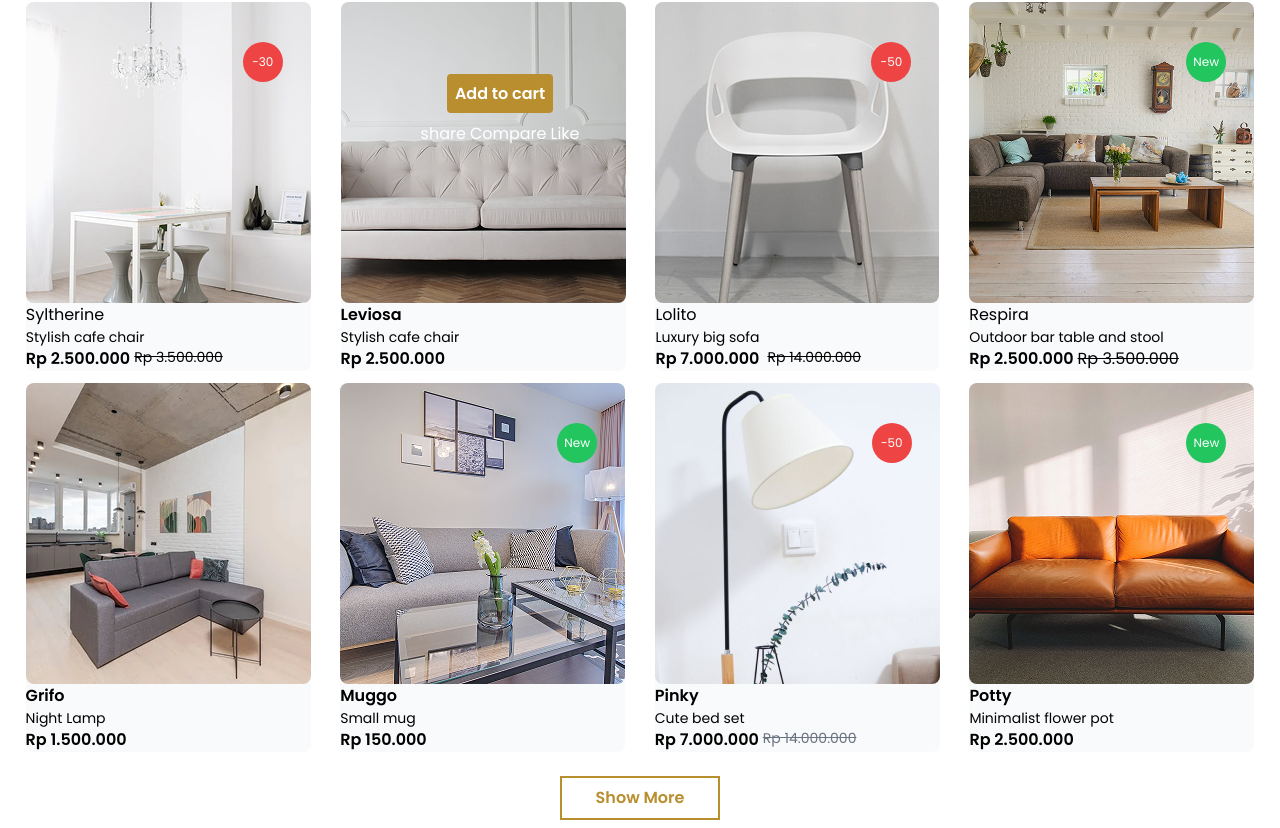
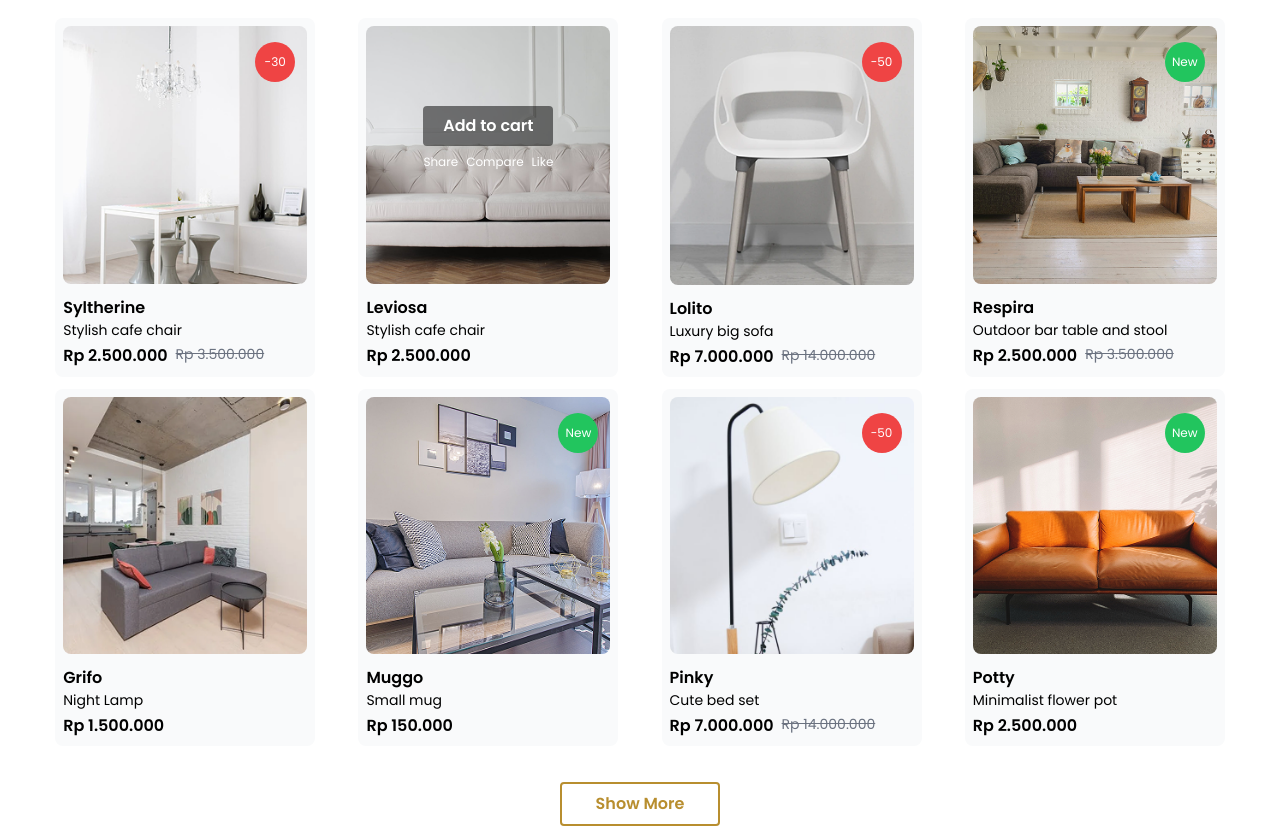
Before and after one commit to Govamarket/Furniture-Show-room, a React (Create React App) app: page / in a window 1280 px wide. Shown: the part 1395-2223 px from the top of the page. Built offline with nearby package versions, Linux system fonts and the light colour scheme.

Commit message:
initial commit

```diff
--- a/src/Components/Products/OurProduct.js
+++ b/src/Components/Products/OurProduct.js
@@ -1,6 +1,6 @@
 import React from "react";
-import { useLocation } from "react-router-dom";
-import { Link } from "react-router-dom";
+import { useLocation, Link } from "react-router-dom";
+
 import tableBar from "./../../Asset/solfd.png";
 import sofaBar from "./../../Asset/sodp.png";
 import washBase from "./../../Asset/wasd.png";
@@ -10,245 +10,159 @@ import latternLap from "./../../Asset/lap.png";
 import brownSofa from "./../../Asset/sof.png";
 import roomSofa from "./../../Asset/solf.png";
 
+const products = [
+  {
+    img: tableBar,
+    name: "Syltherine",
+    desc: "Stylish cafe chair",
+    price: "Rp 2.500.000",
+    oldPrice: "Rp 3.500.000",
+    tag: "-30",
+    tagColor: "bg-red-500",
+  },
+  {
+    img: sofaBar,
+    name: "Leviosa",
+    desc: "Stylish cafe chair",
+    price: "Rp 2.500.000",
+    special: true,
+  },
+  {
+    img: washBase,
+    name: "Lolito",
+    desc: "Luxury big sofa",
+    price: "Rp 7.000.000",
+    oldPrice: "Rp 14.000.000",
+    tag: "-50",
+    tagColor: "bg-red-500",
+  },
+  {
+    img: roomSofa,
+    name: "Respira",
+    desc: "Outdoor bar table and stool",
+    price: "Rp 2.500.000",
+    oldPrice: "Rp 3.500.000",
+    tag: "New",
+    tagColor: "bg-green-500",
+  },
+  {
+    img: bigSofa,
+    name: "Grifo",
+    desc: "Night Lamp",
+    price: "Rp 1.500.000",
+  },
+  {
+    img: palorSofa,
+    name: "Muggo",
+    desc: "Small mug",
+    price: "Rp 150.000",
+    tag: "New",
+    tagColor: "bg-green-500",
+  },
+  {
+    img: latternLap,
+    name: "Pinky",
+    desc: "Cute bed set",
+    price: "Rp 7.000.000",
+    oldPrice: "Rp 14.000.000",
+    tag: "-50",
+    tagColor: "bg-red-500",
+  },
+  {
+    img: brownSofa,
+    name: "Potty",
+    desc: "Minimalist flower pot",
+    price: "Rp 2.500.000",
+    tag: "New",
+    tagColor: "bg-green-500",
+  },
+];
+
 const OurProduct = () => {
   const location = useLocation();
+  const isHome = location.pathname === "/";
+  const isProductDetails = location.pathname === "/product-details";
+  const isShop = location.pathname === "/shop";
 
-  // console.log(location, "========LOCATION=======-");
   return (
     <div>
-      <section className="our-product ">
-        {location.pathname !== "/" ? (
-          ""
-        ) : (
+      <section className="our-product">
+        {/* Section Titles */}
+        {isHome && (
           <div className="text-center mt-5 font-extrabold text-2xl p-5">
             <span>Our Product</span>
           </div>
         )}
 
-        {location.pathname !== "/product-details" ? (
-          ""
-        ) : (
-          <section className="Product text-center font-extrabold items-center pt-10 p-10 text-2xl">
-            <span>
+        {isProductDetails && (
+          <section className="Product text-center font-extrabold pt-10 p-10 text-2xl">
             <h1>Related Products</h1>
-            </span>
           </section>
         )}
 
-        <section className="flex justify-evenly gap-x-1 gap-y-3 md: flex-wrap">
-          <div className="relative bg-gray-50 rounded-lg">
-            <img src={tableBar} className="rounded-lg" />
-            <span className="absolute right-7 top-10 bg-red-500 p-2 rounded-full text-white flex items-center justify-center w-10 h-10 text-xs">
-              <p>-30</p>
+        {/* Product List */}
+        <section className="flex justify-evenly flex-wrap gap-x-1 gap-y-3 p-4">
+          {products.map((product, idx) => (
+            <div
+              key={idx}
+              className={`relative bg-gray-50 rounded-lg p-2 w-[260px]`}
+            >
+              <div className="relative">
+                <img
+                  src={product.img}
+                  alt={product.name}
+                  className="rounded-lg"
+                />
+
+                {product.tag && (
+                  <span
+                    className={`absolute right-3 top-4 ${product.tagColor} text-white rounded-full flex items-center justify-center w-10 h-10 text-xs`}
+                  >
+                    {product.tag}
                   </span>
-            <span>
-              <p>Syltherine</p>
-            </span>
+                )}
 
-            <span className="text-sm">
-              <p>Stylish cafe chair</p>
-            </span>
-            <div className="flex gap-1">
-              <span>
-                <button className="font-bold">
-                  <p>Rp 2.500.000</p>
-                </button>
-              </span>
-              <span className="text-sm line-through">
-                {" "}
-                <p>Rp 3.500.000</p>
-              </span>
+                {product.special && (
+                  <div className="absolute top-20 left-1/2 transform -translate-x-1/2 text-center">
+                    <div className="bg-black bg-opacity-50 p-2 rounded text-white font-bold mb-2">
+                      <button>Add to cart</button>
+                    </div>
+                    <div className="flex justify-center gap-2 text-white text-xs">
+                      <p>Share</p>
+                      <p>Compare</p>
+                      <p>Like</p>
                     </div>
                   </div>
-
-          <div className="add-cart relative  bg-gray-50 rounded-lg">
-            <img src={sofaBar} className="rounded-lg" />
-            <div className="absolute top-20 text-center mx-20">
-              <span className="add p-2 text-white font-bold rounded">
-                <button>Add to cart</button>
-              </span>
-              <span className="flex mt-4 text-white font-serif gap-1">
-                <p>share</p>
-                <p>Compare</p>
-                <p>Like</p>
-              </span>
-            </div>
-            <span className="text-black font-bold">
-              <p>Leviosa</p>
-            </span>
-            <span className="text-black text-sm">
-              <p>Stylish cafe chair</p>
-            </span>
-            <span className="font-bold">
-              <button>
-                {" "}
-                <p>Rp 2.500.000</p>
-              </button>
-            </span>
+                )}
               </div>
 
-          <div className=" bg-gray-50 rounded-lg">
-            <div className="relative">
-              <img src={washBase} className="rounded-lg" />
-              <span className="absolute right-7 top-10 bg-red-500 p-2 rounded-full text-white flex items-center justify-center w-10 h-10 text-xs">
-                <p>-50</p>
-              </span>
-            </div>
-
-            <button>
-              <p>Lolito</p>
-            </button>
-            <span className="text-sm">
-              <p>Luxury big sofa</p>
-            </span>
-
-            <div className="flex gap-2">
-              <span className="font-bold">
-                <button>
-                  {" "}
-                  <p>Rp 7.000.000</p>
-                </button>
-              </span>
-              <span className="text-sm line-through">
-                <p>Rp 14.000.000</p>
-              </span>
+              <div className="mt-3">
+                <p className="font-bold">{product.name}</p>
+                <p className="text-sm">{product.desc}</p>
+                <div className="flex gap-2 mt-1">
+                  <p className="font-bold">{product.price}</p>
+                  {product.oldPrice && (
+                    <p className="text-sm line-through text-gray-500">
+                      {product.oldPrice}
+                    </p>
+                  )}
                 </div>
               </div>
-
-          <div className=" bg-gray-50 rounded-lg">
-            <div className="relative">
-              <img src={roomSofa} className="rounded-lg" />
-              <span className="absolute right-7 top-10 bg-green-500 p-2 rounded-full text-white flex items-center justify-center w-10 h-10 text-xs">
-                <p>New</p>
-              </span>
             </div>
-
-            <span>
-              <p>Respira</p>
-            </span>
-
-            <span className="text-sm">
-              <p>Outdoor bar table and stool</p>
-            </span>
-            <div className="flex gap-1">
-              <span>
-                <button className="font-bold">
-                  <p>Rp 2.500.000</p>
-                </button>
-              </span>
-              <span className="line-through">
-                {" "}
-                <p>Rp 3.500.000</p>
-              </span>
-            </div>
-          </div>
-
-          <div className=" bg-gray-50 rounded-lg">
-            <img src={bigSofa} className="rounded-lg" />
-            <span className="font-bold">
-              <p>Grifo</p>
-            </span>
-
-            <span className="text-sm">
-              <p>Night Lamp</p>
-            </span>
-            <div className="flex gap-1">
-              <span>
-                <button className="font-bold">
-                  <p>Rp 1.500.000</p>
-                </button>
-              </span>
-            </div>
-          </div>
-
-          <div className=" bg-gray-50 rounded-lg">
-            <div className="relative">
-              <img src={palorSofa} className="rounded-lg" />
-              <span className="absolute right-7 top-10 bg-green-500 p-2 rounded-full text-white flex items-center justify-center w-10 h-10 text-xs">
-                <p>New</p>
-              </span>
-            </div>
-
-            <span className="font-bold">
-              <p>Muggo</p>
-            </span>
-
-            <span className="text-sm">
-              <p>Small mug</p>
-            </span>
-            <div className="flex gap-1">
-              <span>
-                <button className="font-bold">
-                  <p>Rp 150.000</p>
-                </button>
-              </span>
-            </div>
-          </div>
-
-          <div className=" bg-gray-50 rounded-lg">
-            <div className="relative">
-              <img src={latternLap} className="rounded-lg" />
-              <span className="absolute right-7 top-10 bg-red-500 p-2 rounded-full text-white flex items-center justify-center w-10 h-10 text-xs">
-                <p>-50</p>
-              </span>
-            </div>
-            <span className="font-bold">
-              <p>Pinky</p>
-            </span>
-
-            <span className="text-sm">
-              <p>Cute bed set</p>
-            </span>
-            <div className="flex gap-1">
-              <span>
-                <button className="font-bold">
-                  <p>Rp 7.000.000</p>
-                </button>
-              </span>
-              <span className="text-sm line-through text-gray-500">
-                {" "}
-                <p>Rp 14.000.000</p>
-              </span>
-            </div>
-          </div>
-
-          <div className=" bg-gray-50 rounded-lg">
-            <div className="relative">
-              <img src={brownSofa} className="rounded-lg" />
-              <span className="absolute right-7 top-10 bg-green-500 p-2 rounded-full text-white flex items-center justify-center w-10 h-10 text-xs">
-                <p>New</p>
-              </span>
-            </div>
-            <span className="font-bold">
-              <p>Potty</p>
-            </span>
-
-            <span className="text-sm">
-              <p>Minimalist flower pot</p>
-            </span>
-            <div className="flex gap-1">
-              <span>
-                <button className="font-bold">
-                  <p>Rp 2.500.000</p>
-                </button>
-              </span>
-            </div>
-          </div>
+          ))}
         </section>
       </section>
 
-      {/* Show more button */}
-      <section className="flex justify-center items-center mt-3 p-3">
-        {location.pathname === "/shop" ? (
-          ""
-        ) : (
+      {/* Show More Button */}
+      {!isShop && (
+        <section className="flex justify-center items-center mt-5 mb-10">
           <Link to="/shop">
-            <button className="show-room font-bold border-2 pt-2 p-2 w-40">
+            <button className="show-room font-bold border-2 border-black pt-2 p-2 w-40 rounded">
               Show More
             </button>
           </Link>
+        </section>
       )}
-      </section>
     </div>
   );
 };
```
Lines whose indentation alone changed are shown as unchanged.
